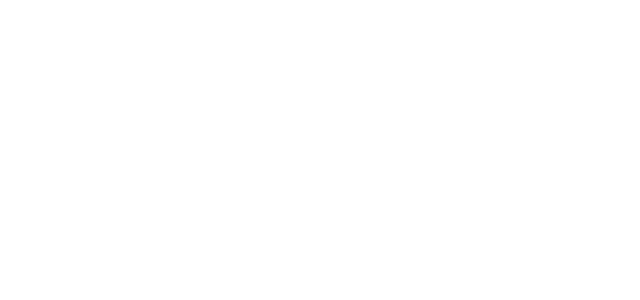
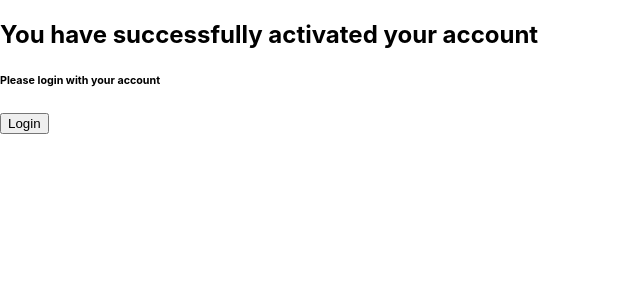
Before and after one commit to Ivzilol/Chat-are-you, a React (Create React App) app in the folder src/chat-client/: page /register/verify/1 in a window 1280 px wide. Before the commit this address had no page. Shown: the top 300 px of the page, without its empty margins (0-640 px from the left). Built offline with nearby package versions, Linux system fonts and the light colour scheme; no server answers.

Commit message:
Register user

```diff
--- a/src/chat-client/src/App.js
+++ b/src/chat-client/src/App.js
@@ -1,11 +1,13 @@
 import './App.css';
 import {Route, Routes} from "react-router-dom";
 import Register from "./Components/Register/Register";
+import ConfirmRegister from "./Components/Register/ConfirmRegister";
 
 function App() {
     return (
         <Routes>
             <Route path="/register" element={<Register/>}/>
+            <Route path="/register/verify/:verificationCode" element={<ConfirmRegister/>}/>
         </Routes>
     );
 }
--- /dev/null
+++ b/src/chat-client/src/Components/Register/ConfirmRegister.js
@@ -0,0 +1,30 @@
+import {useNavigate, useParams} from "react-router-dom";
+import {useEffect} from "react";
+import ajax from "../../Service/FetchService";
+import baseURL from "../BaseURL/BaseURL";
+
+
+const ConfirmRegister = () => {
+    const {verificationCode} = useParams();
+    let navigate = useNavigate();
+
+    useEffect(() => {
+        ajax(`${baseURL}api/users/register/verify/${verificationCode}`, "POST", null, verificationCode)
+            .then()
+    }, [verificationCode])
+
+    return (
+        <main className="validation-form">
+            <h2>You have successfully activated your account</h2>
+            <h6>Please login with your account</h6>
+            <button
+                onClick={() => {
+                    navigate("/login")
+                }}
+            >Login
+            </button>
+        </main>
+    )
+}
+
+export default ConfirmRegister;
```
Also changed, not shown: 1 other file (tests, documents, lock files or other folders).
